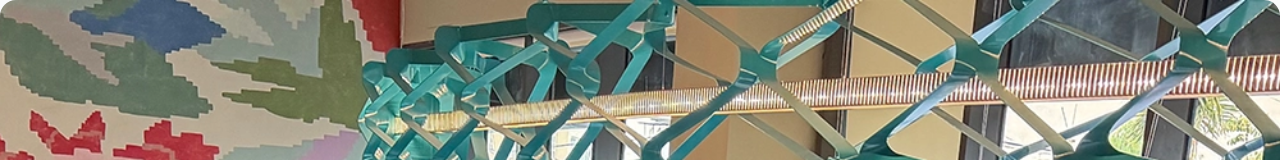
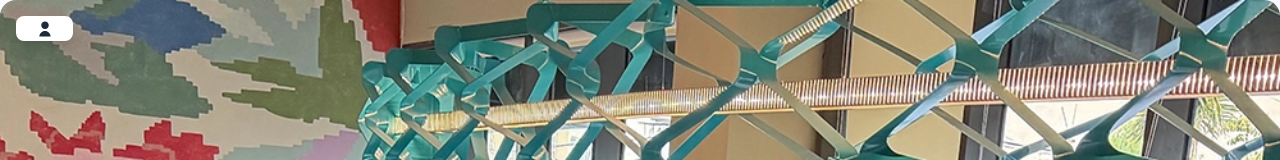
Before and after one commit to elliotWoas/fernweh, a React (Vite) app: page / in a window 1280 px wide. Shown: the top 160 px of the page. Built offline with nearby package versions, Linux system fonts and the light colour scheme; a small style sheet from the web is missing.

Commit message:
feat(MenuHeader): add user authentication UI with login/logout functionality

```diff
--- a/src/components/MenuHeader.tsx
+++ b/src/components/MenuHeader.tsx
@@ -3,11 +3,65 @@ import React from "react";
 // import phoneIcon from "../assets/phone.svg";
 // import cafe from "../assets/icons/cafe.webp";
 
-const MenuHeader: React.FC = () => (
+type AuthUser = {
+  name: string;
+  email: string;
+};
+
+interface MenuHeaderProps {
+  currentUser: AuthUser | null;
+  onLoginClick: () => void;
+  onLogout: () => void;
+}
+
+const UserIcon: React.FC = () => (
+  <svg
+    viewBox="0 0 24 24"
+    fill="none"
+    xmlns="http://www.w3.org/2000/svg"
+    className="w-5 h-5"
+    aria-hidden="true"
+  >
+    <path
+      d="M12 12c2.485 0 4.5-2.015 4.5-4.5S14.485 3 12 3 7.5 5.015 7.5 7.5 9.515 12 12 12Zm0 2.25c-3.728 0-6.75 3.022-6.75 6.75h13.5c0-3.728-3.022-6.75-6.75-6.75Z"
+      fill="currentColor"
+    />
+  </svg>
+);
+
+const MenuHeader: React.FC<MenuHeaderProps> = ({ currentUser, onLoginClick, onLogout }) => (
 <header className="rtl">
   <section>
     {(
       <>
+        <div className="absolute top-4 left-4 z-30 flex items-center gap-2">
+          {currentUser ? (
+            <>
+              <button
+                type="button"
+                onClick={onLogout}
+                className="relative rounded-full border border-white/60 bg-emerald-500/90 p-3 text-black shadow-lg"
+                title="خروج از حساب"
+              >
+                <UserIcon />
+                <span className="absolute -bottom-0.5 -left-0.5 h-2.5 w-2.5 rounded-full bg-green-200" />
+              </button>
+              <span className="rounded-full bg-black/35 px-3 py-1 text-xs text-white backdrop-blur-sm">
+                {`سلام ${currentUser.name}`}
+              </span>
+            </>
+          ) : (
+            <button
+              type="button"
+              onClick={onLoginClick}
+              className="rounded-full border border-white/60 bg-white/85 p-3 text-gray-800 shadow-lg"
+              title="ورود / ثبت نام"
+            >
+              <UserIcon />
+            </button>
+          )}
+        </div>
+
         {/* Cafe Logo */}
         <div className="absolute w-18 h-18 right-65 mt-[calc(100vw*3/4-84px)] rounded-full border-2 border-white/50 shadow-lg z-20 overflow-hidden">
           <img
```
